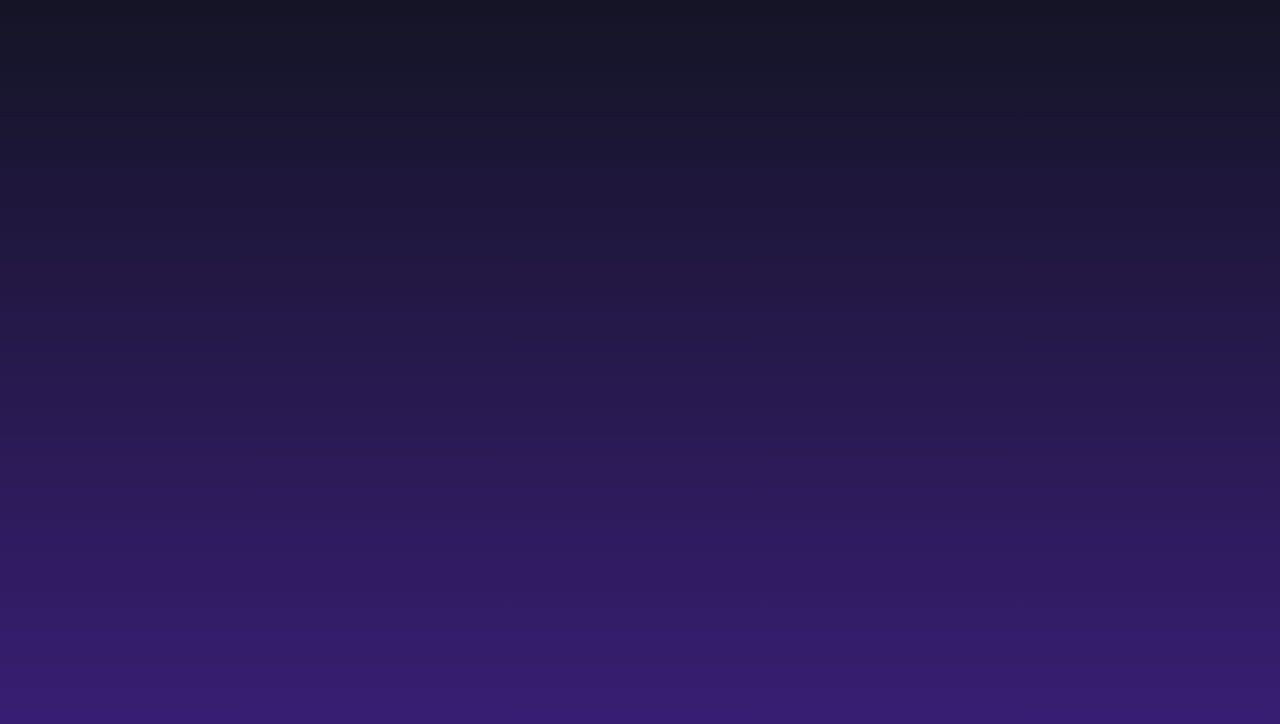
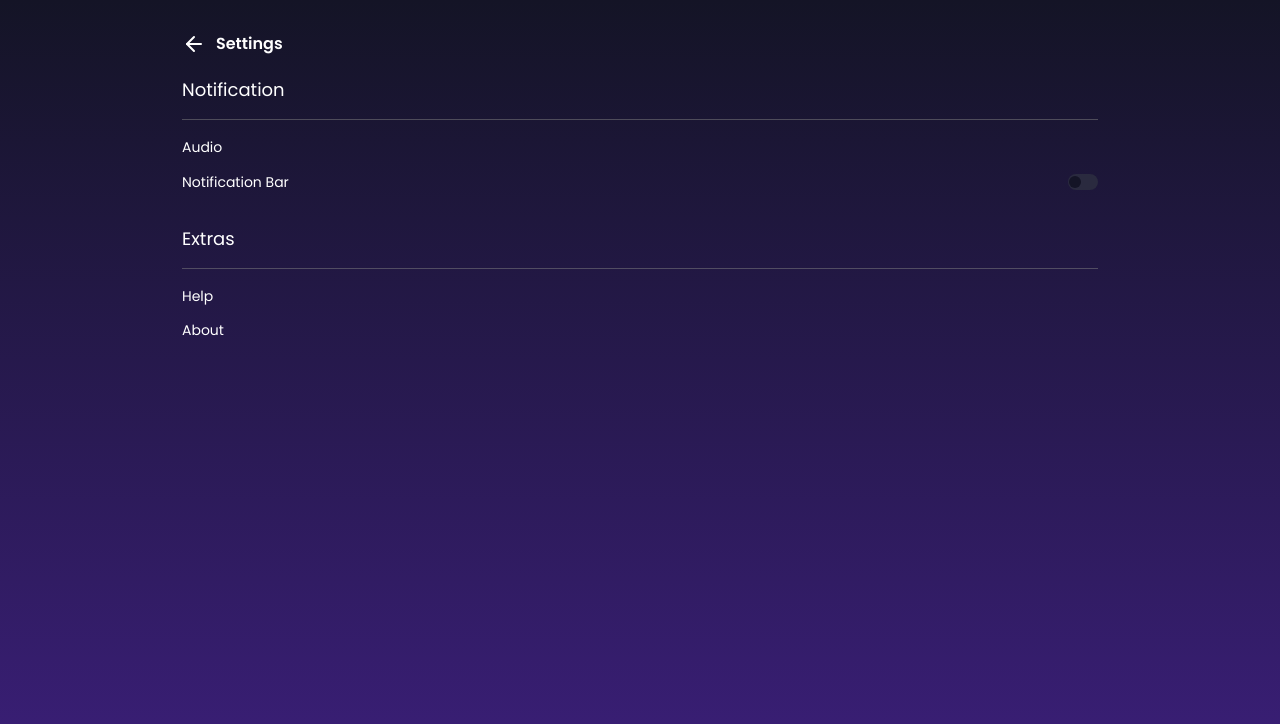
Before and after one commit to jordanogiacomet/on-time-react, a React (Vite) app: page /settings in a window 1280 px wide. Before the commit this address had no page. Shown: the top 724 px of the page. Built offline with nearby package versions, Linux system fonts and the light colour scheme.

Commit message:
WIP - Escopo inicial de settings implementado;

```diff
--- a/src/components/Header/index.tsx
+++ b/src/components/Header/index.tsx
@@ -19,7 +19,9 @@ export function Header() {
           <RouterLink className={styles.menuLink} href='/notifications/'>
             <BellDot />
           </RouterLink>
-          <EllipsisVertical />
+          <RouterLink className={styles.menuLink} href='/settings/'>
+            <EllipsisVertical />
+          </RouterLink>
         </div>
       </nav>
     </header>
--- a/src/components/ToggleSwitch/index.tsx
+++ b/src/components/ToggleSwitch/index.tsx
@@ -4,12 +4,22 @@ type ToggleSwitchProps = {
   checked: boolean;
   onChange: (checked: boolean) => void;
   label?: string;
+  className?: string;
 };
 
-export function ToggleSwitch({ checked, onChange, label }: ToggleSwitchProps) {
+export function ToggleSwitch({
+  checked,
+  onChange,
+  label,
+  className,
+}: ToggleSwitchProps) {
   return (
     <label className={styles.wrapper}>
-      {label && <span className={styles.label}>{label}</span>}
+      {label && (
+        <span className={`${styles.label}${className ? ` ${className}` : ''}`}>
+          {label}
+        </span>
+      )}
       <input
         type='checkbox'
         className={styles.input}
--- a/src/pages/Notifications/index.tsx
+++ b/src/pages/Notifications/index.tsx
@@ -10,7 +10,7 @@ export function Notifications() {
     <Fragment>
       <Container>
         <div className={styles.notificationsContainer}>
-          <header className={styles.formHeader}>
+          <header className={styles.notificationsHeader}>
             <nav className={styles.formNav}>
               <RouterLink href='/home/' className={styles.menuLink}>
                 <ArrowLeft />
--- /dev/null
+++ b/src/pages/Settings/index.tsx
@@ -0,0 +1,50 @@
+import { Fragment } from 'react/jsx-runtime';
+import { Container } from '../../components/Container';
+
+import styles from './styles.module.css';
+import { ArrowLeft } from 'lucide-react';
+import { RouterLink } from '../../components/RouterLink';
+import { ToggleSwitch } from '../../components/ToggleSwitch';
+import { useState } from 'react';
+
+export function Settings() {
+  const [bar, setBar] = useState<boolean>(false);
+
+  return (
+    <Fragment>
+      <Container>
+        <div className={styles.settingsContainer}>
+          <header className={styles.settingsHeader}>
+            <nav className={styles.settingsNav}>
+              <RouterLink href='/home/' className={styles.menuLink}>
+                <ArrowLeft />
+                <p>Settings</p>
+              </RouterLink>
+            </nav>
+          </header>
+          <div className={styles.settingsItensContainer}>
+            <div className={styles.item}>
+              <p className={styles.settingsOption}>Notification</p>
+              <div className={styles.itemContent}>
+                <p>Audio</p>
+                <ToggleSwitch
+                  label='Notification Bar'
+                  checked={bar}
+                  onChange={setBar}
+                  className={styles.bar}
+                />
+              </div>
+            </div>
+            <div className={styles.item}>
+              <p className={styles.settingsOption}>Extras</p>
+              <div className={styles.itemContent}>
+                <p>Help</p>
+                <p>About</p>
+              </div>
+            </div>
+          </div>
+        </div>
+      </Container>
+    </Fragment>
+  );
+}
--- /dev/null
+++ b/src/pages/Settings/styles.module.css
@@ -0,0 +1,47 @@
+.settingsContainer {
+  display: flex;
+  flex-direction: column;
+  gap: 2.5rem;
+}
+
+.menuLink {
+  color: var(--text-primary);
+  display: flex;
+  flex-direction: row;
+  align-items: center;
+  gap: 1rem;
+  font-size: 1.6rem;
+  text-decoration: none;
+  font-weight: 600;
+}
+
+.settingsItensContainer {
+  display: flex;
+  flex-direction: column;
+  gap: 2rem;
+}
+
+.item {
+  display: flex;
+  flex-direction: column;
+  gap: 2rem;
+  justify-content: center;
+  margin-bottom: 2rem;
+}
+
+.settingsOption {
+  padding-bottom: 2rem;
+  font-size: 1.8rem;
+  border-bottom: 1px solid var(--border-notification);
+}
+
+.itemContent {
+  display: flex;
+  flex-direction: column;
+  gap: 2rem;
+  font-size: 1.4rem;
+}
+
+.bar {
+  font-size: 1.4rem;
+}
--- a/src/routers/MainRouter/index.tsx
+++ b/src/routers/MainRouter/index.tsx
@@ -4,6 +4,7 @@ import { Home } from '../../pages/Home';
 import { ScheduleForm } from '../../pages/ScheduleForm';
 import { NotesForm } from '../../pages/NotesForm';
 import { Notifications } from '../../pages/Notifications';
+import { Settings } from '../../pages/Settings';
 
 export function MainRouter() {
   return (
@@ -14,6 +15,7 @@ export function MainRouter() {
         <Route path='/schedule/new' element={<ScheduleForm />} />
         <Route path='/notes/new' element={<NotesForm />} />
         <Route path='/notifications' element={<Notifications />} />
+        <Route path='/settings/' element={<Settings />} />
       </Routes>
     </BrowserRouter>
   );
```
